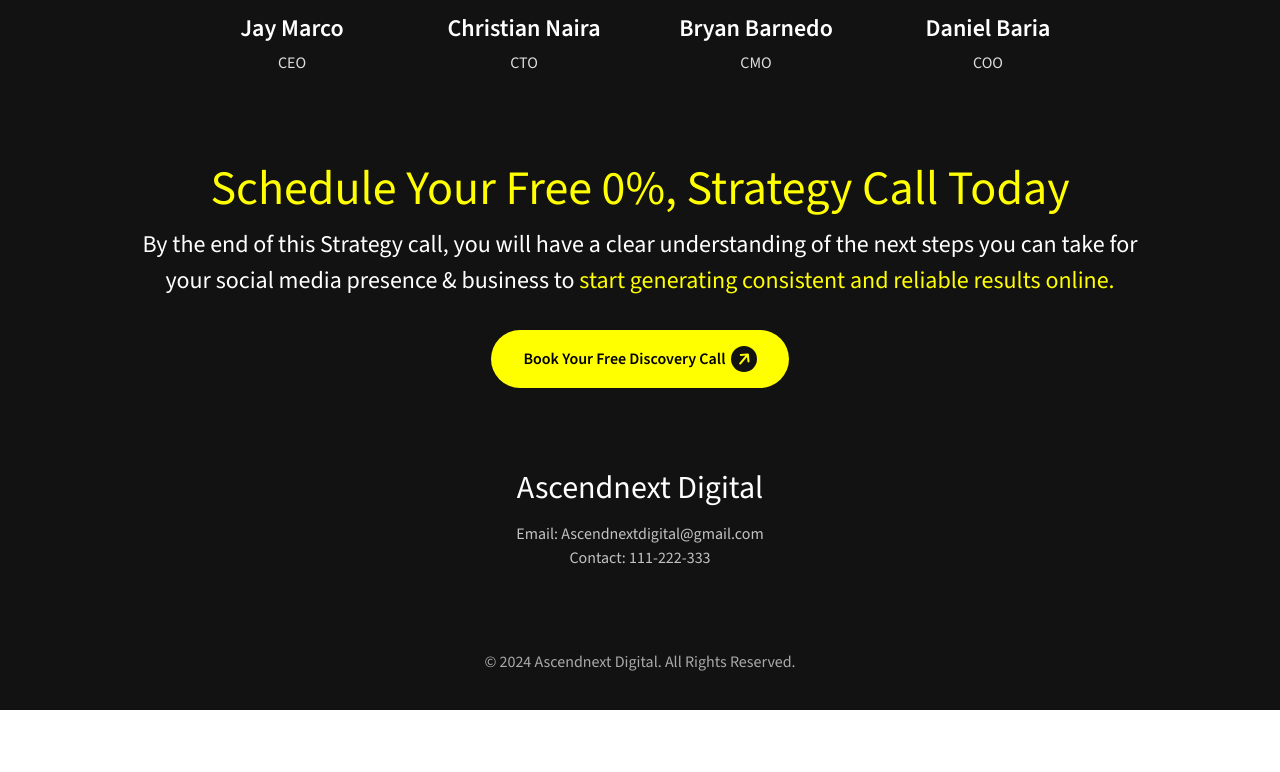
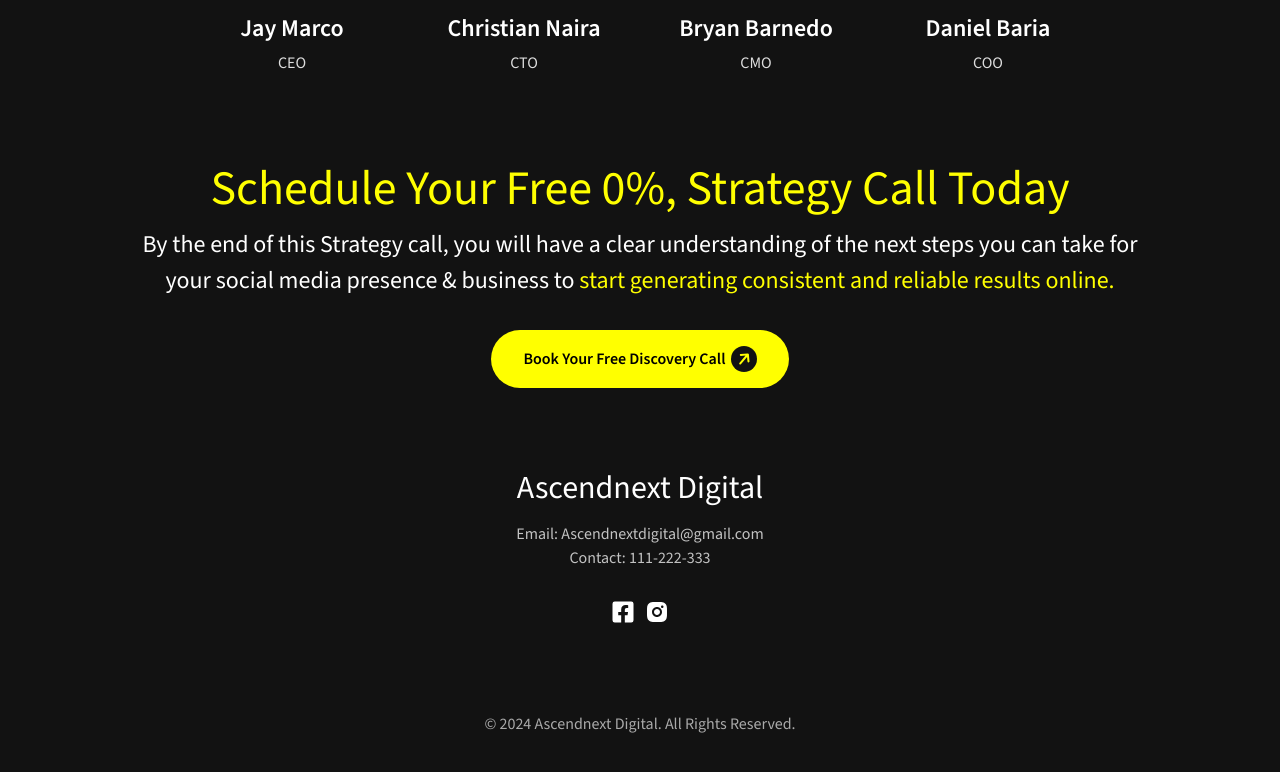
Before and after one commit to Christiannaira/ascendnextdigital, a React (Vite) app: page / in a window 1280 px wide. Shown: the part 6651-7423 px from the top of the page. Before the commit the page ends 7361 px from the top, so only its background shows below. Built offline with nearby package versions, Linux system fonts and the light colour scheme.

Commit message:
added a footer

```diff
--- a/src/components/footer/Footer.jsx
+++ b/src/components/footer/Footer.jsx
@@ -1,5 +1,8 @@
 import "./footer.css";
-// import { FaFacebookSquare, RiInstagramFill } from "react-icons";
+import { FaFacebookSquare } from "react-icons/fa";
+import { RiInstagramFill } from "react-icons/ri";
+
+import { Link } from "react-router-dom";
 
 
 
@@ -22,9 +25,8 @@ const Footer = () => {
 
                 <div className="footer-socials">
 
-                    {/* <FaFacebookSquare />
-                    <RiInstagramFill /> */}
-
+                    <a href=""><FaFacebookSquare /></a>
+                    <a href=""><RiInstagramFill /></a>
 
                 </div>
 
@@ -34,6 +36,10 @@ const Footer = () => {
 
             </div>
 
+
+
+
+
         </section>
 
     )
--- a/src/components/footer/footer.css
+++ b/src/components/footer/footer.css
@@ -24,3 +24,15 @@
     color: #aaa;
     font-weight: var(--font-300);
 }
+
+.footer-socials {
+    margin-top: 1rem;
+}
+
+.footer-socials a {
+    color: #fff;
+    display: inline-block;
+    font-size: 1.5rem;
+    padding: 5px;
+    cursor: pointer;
+}
--- a/src/minicomponents/button/button.css
+++ b/src/minicomponents/button/button.css
@@ -39,3 +39,29 @@
 .button-container button:hover::before {
     background: var(--main-color);
 }
+
+/*web breakpoints (responsiveness)*/
+
+@media screen and (max-width: 1400px) {}
+
+@media screen and (max-width: 1200px) {}
+
+@media screen and (max-width: 992px) {}
+
+@media screen and (max-width: 768px) {}
+
+@media screen and (max-width: 576px) {}
+
+@media screen and (max-width: 400px) {
+
+    .button-container button {
+
+        padding: 14px 20px;
+
+    }
+
+    .button-container button:hover {
+        letter-spacing: 1px;
+        transform: scale(1.0);
+    }
+}
```
